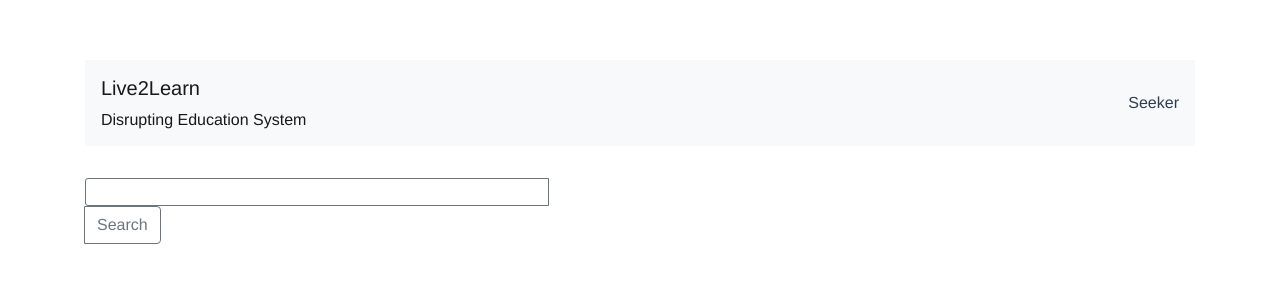
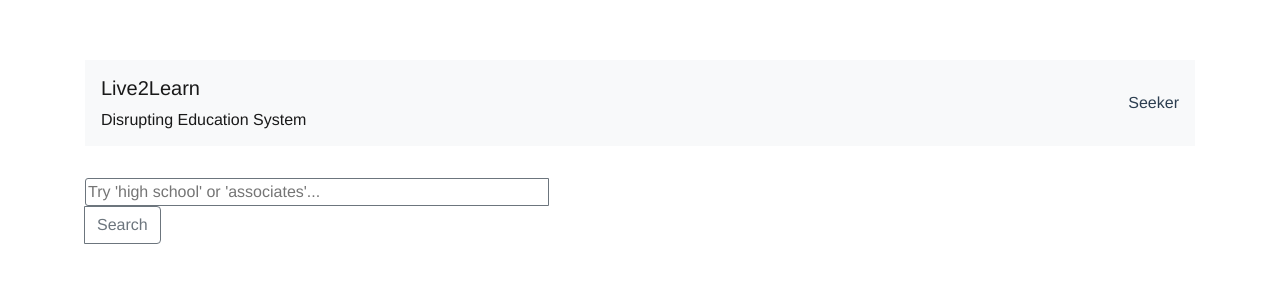
Before and after one commit to jmeyer82/learn2live, a Vue app in the folder client/: page / in a window 1280 px wide. Shown: the top 300 px of the page. Built offline with nearby package versions, Linux system fonts and the light colour scheme.

Commit message:
Update no results and loader

```diff
--- a/client/src/App.vue
+++ b/client/src/App.vue
@@ -9,7 +9,7 @@
             v-on:search-submitted="searchSubmited"
           />
           <Loader v-if="loadingResults" />
-          <ResultList v-bind:results="results" />
+          <ResultList v-bind:results="results" v-bind:activeSearch="activeSearch" />
         </div>
         <div class="col-md-6">
         </div>
@@ -39,6 +39,7 @@ export default {
       search: '',
       results: [],
       loadingResults: false,
+      activeSearch: false,
     };
   },
 
@@ -48,11 +49,14 @@ export default {
     },
     searchSubmited: function(search) {
       const users = new Users;
+      this.results = [];
       this.loadingResults = true;
+      this.activeSearch = false;
       users.with("education", search).get(
         (response) => {
           this.results = JSON.parse(response);
           this.loadingResults = false;
+          this.activeSearch = true;
         }
       );
     },
--- a/client/src/components/SearchInput.vue
+++ b/client/src/components/SearchInput.vue
@@ -6,6 +6,7 @@
           id="search"
           v-model="search"
           v-on:keyup="$emit('search-changed', search)"
+          placeholder="Try 'high school' or 'associates'..."
         />
         <div class="input-group-append">
           <button type="submit" class="btn btn-outline-secondary" id="button-addon2">Search</button>
--- a/client/src/components/results/ResultList.vue
+++ b/client/src/components/results/ResultList.vue
@@ -7,6 +7,9 @@
         v-bind:key="result.id"
         v-bind:user="result"
       ></li>
+      <div v-if="hasResults">
+        <h3>No results</h3>
+      </div>
     </ul>
   </div>
 </template>
@@ -20,11 +23,16 @@ export default {
     ResultItem
   },
   props: {
-    results: Array
+    results: Array,
+    activeSearch: Boolean
   },
-  data: function() {
-    return {};
-  },
+  computed: {
+    // a computed getter
+    hasResults: function () {
+      // `this` points to the vm instance
+      return ! this.results.length > 0 && this.activeSearch;
+    }
+  }
 }
 </script>
 
```
